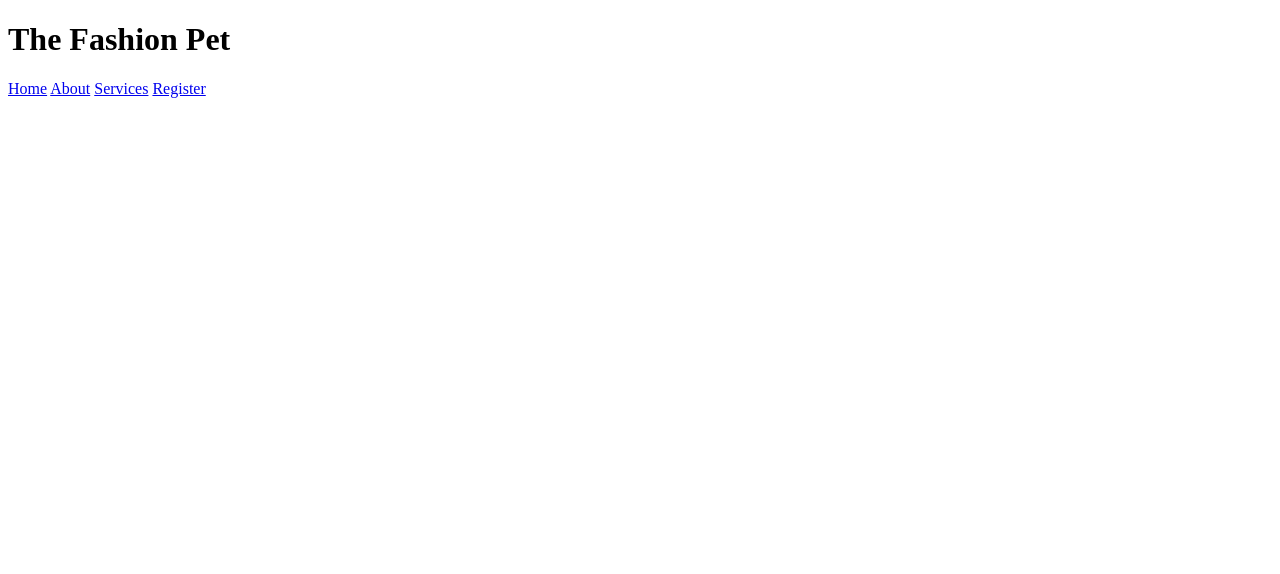
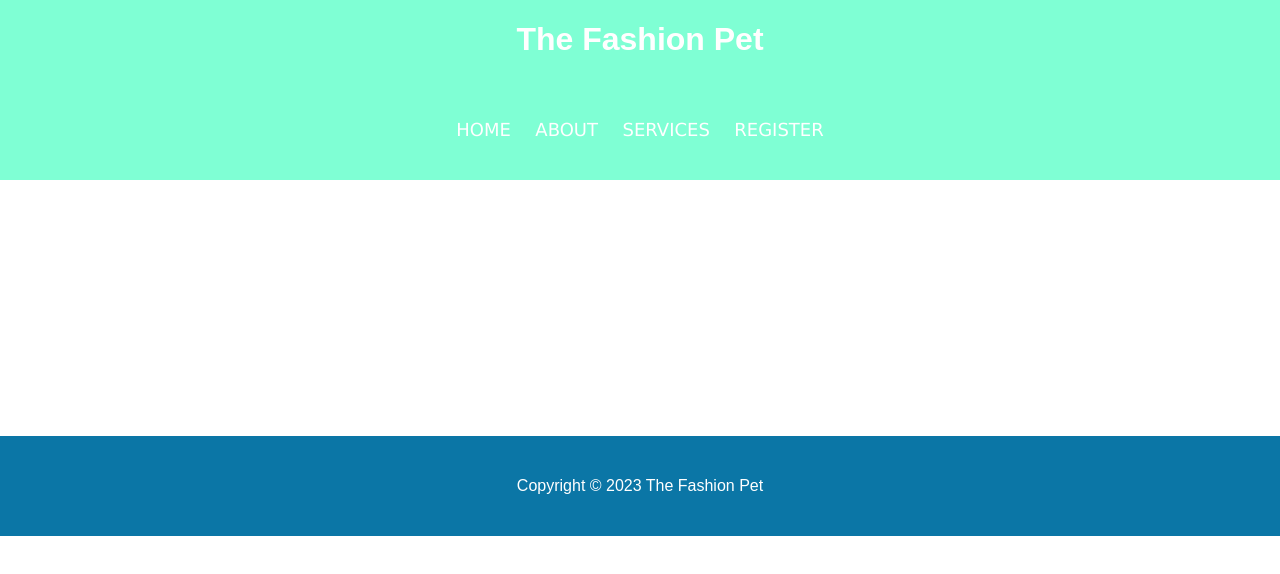
Before and after one commit to MarioAguilarReal/petSalon-Ch37, a plain HTML site: page index.html in a window 1280 px wide. Drawn offline with Linux system fonts and the light colour scheme.

Commit message:
Header and Footer
I added tags and information to the header and footer

```diff
--- a/Styles/mystyles.css
+++ b/Styles/mystyles.css
@@ -0,0 +1,81 @@
+/*
+*Body
+*/
+body{
+    padding: 0px;
+    margin: 0px;
+    font-family: sans-serif;
+}
+
+/*
+* Header Style
+*/
+#header-container{
+    background-color: aquamarine;
+    color: white;
+    height: auto;
+    display: flow-root;
+}
+#header-container div{
+        display: flex;
+        justify-content: center;
+        color:white;
+    }
+#header-container a{
+        color:white;
+    }
+
+#title-site{
+    padding: 0 0 0 0;
+    text-decoration: none;
+}
+#title-site:hover{
+    color:#0b76a6;
+}
+
+#menu-site{
+
+}
+    #menu-site ul{
+        margin: 0;
+        padding: 0;
+        list-style: none;
+
+    }
+        #menu-site ul li{
+            display: inline-block;
+            line-height: 100px;
+        }
+            #menu-site ul li a{
+                display: block;
+                padding: 0 10px;
+                text-decoration: none;
+                text-transform: uppercase;
+                font-size: 18px;
+                font-weight: 500;
+                font-family: Verdana, Geneva, Tahoma, sans-serif;
+            }
+            #menu-site ul li a:hover{
+                background: #0b76a6;
+            }
+/*
+*Main content
+*/
+#main-container{
+    padding-bottom: 20%;
+}
+/*
+* Footer
+*/
+#footer-container{
+    background-color: #0b76a6;
+    height: 100px;
+    display: flex;
+    justify-content: center;
+    align-items: center;
+    align-self: flex-end;
+}
+#footer-container p{
+    color:#ffffff;
+    font-weight: 500;
+}
--- a/index.html
+++ b/index.html
@@ -1,27 +1,38 @@
 <!DOCTYPE html>
 <html lang="en">
+
 <head>
     <meta charset="UTF-8">
     <meta http-equiv="X-UA-Compatible" content="IE=edge">
     <meta name="viewport" content="width=device-width, initial-scale=1.0">
+    <link rel="stylesheet" href="Styles/mystyles.css">
     <title>The pet fashion</title>
 </head>
+
 <body>
-    <header>
-        <h1>The Fashion Pet</h1>
-        <nav>
-            <a href="index.html">Home</a>
-            <a href="about.html">About</a>
-            <a href="services.html">Services</a>
-            <a href="register.html">Register</a>
-        </nav>
+    <header id="header-container">
+        <div>
+            <h1 id="title-site">The Fashion Pet</h1>
+        </div>
+        <div>
+            <nav id="menu-site">
+                <ul>
+                    <li><a href="index.html">Home</a></li>
+                    <li><a href="about.html">About</a></li>
+                    <li><a href="services.html">Services</a></li>
+                    <li><a href="register.html">Register</a></li>
+                </ul>
+            </nav>
+        </div>
     </header>
-    <main>
+
+    <main id="main-container">
 
     </main>
-    <footer>
-
+    <footer id="footer-container">
+        <p id="copyR-text">Copyright © 2023 The Fashion Pet</p>
     </footer>
     <script></script>
 </body>
+
 </html>
```
